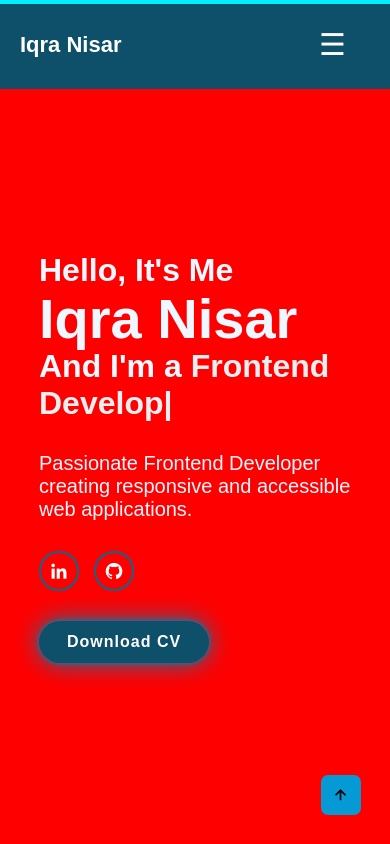
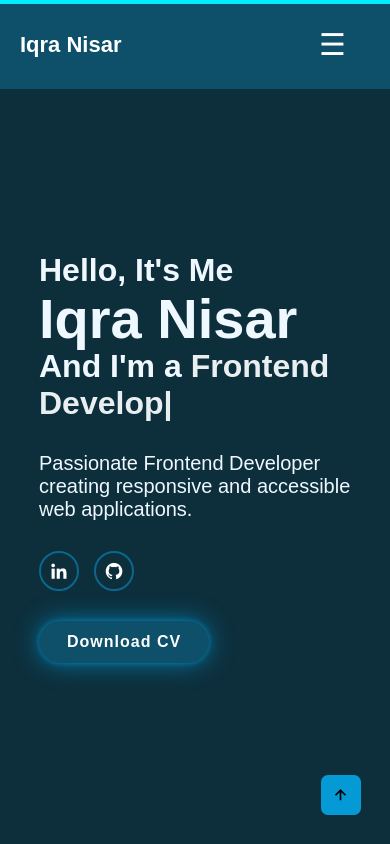
Before and after one commit to IqraShoaib/personal-portfolio-react, a React (Vite) app in the folder portfolio-react/: page / in a window 390 px wide. Shown: the top 844 px of the page. Built offline with nearby package versions, Linux system fonts and the light colour scheme.

Commit message:
improved responsiveness

```diff
--- a/portfolio-react/src/style.css
+++ b/portfolio-react/src/style.css
@@ -13,11 +13,7 @@
         transition: 0.3s;
         font-size: 14px;
     }
-    @media (max-width:768px){
-    body{
-        background:red !important;
-    }
-}
+
     @media (min-width: 768px) {
         body{
             font-size: 16px;
```
